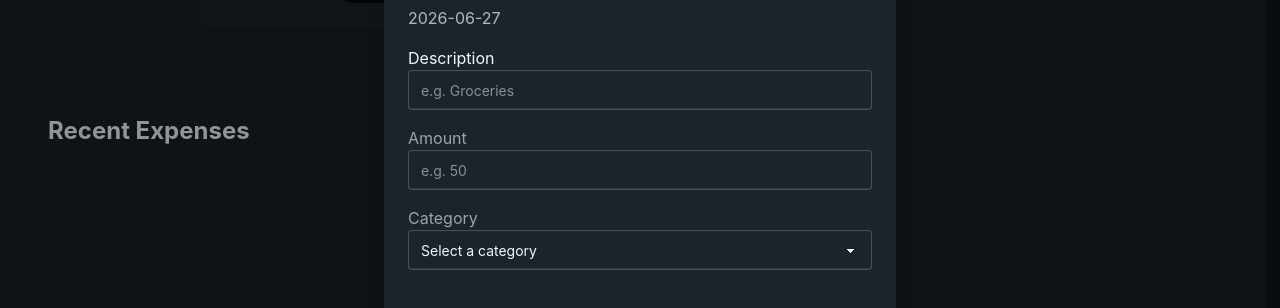
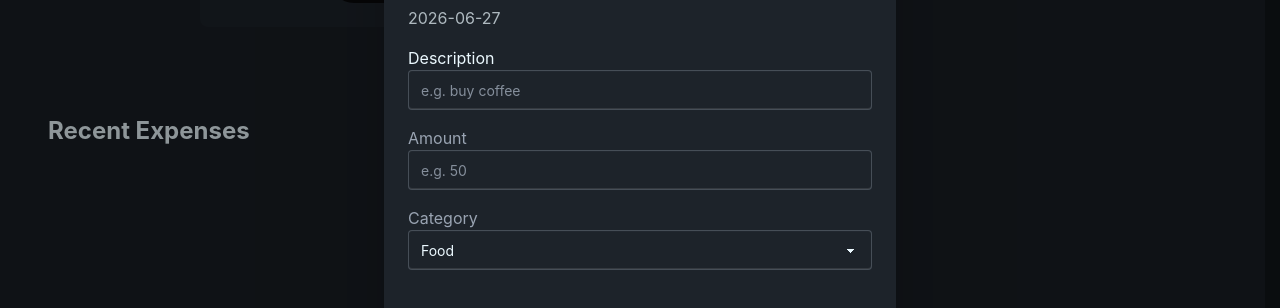
Before and after one commit to Davinderjeet564-hue/ExpenseTrackerProject, a React (Vite) app: page / in a window 1280 px wide. Both pictures are taken after typing "Sample" into the empty fields and a click on the button "Add". Shown: the part 272-580 px from the top of the page. Built offline with nearby package versions, Linux system fonts and the light colour scheme.

Commit message:
added default checkbox entry

```diff
--- a/src/components/AddTransaction.tsx
+++ b/src/components/AddTransaction.tsx
@@ -99,7 +99,7 @@ function AddTransaction({ onClose, setTransaction, editingTransaction }: AddTran
                     id="description"
                     name="description"
                     className="input input-bordered w-full"
-                    placeholder="e.g. Groceries"
+                    placeholder="e.g. buy coffee"
                     value={description}
                     onChange={(e) => setDescription(e.target.value)}
                   />
@@ -129,7 +129,7 @@ function AddTransaction({ onClose, setTransaction, editingTransaction }: AddTran
                   id="category"
                   name="category"
                   className="select select-bordered w-full"
-                  value={category}
+                  value={category || "Food"}
                   onChange={(e) => setCategory(e.target.value)}
                 >
                   <option value="">Select a category</option>
```
